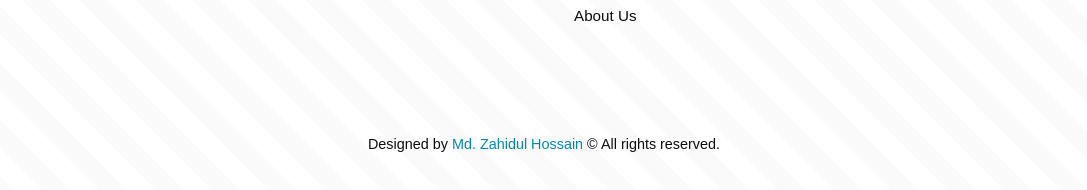
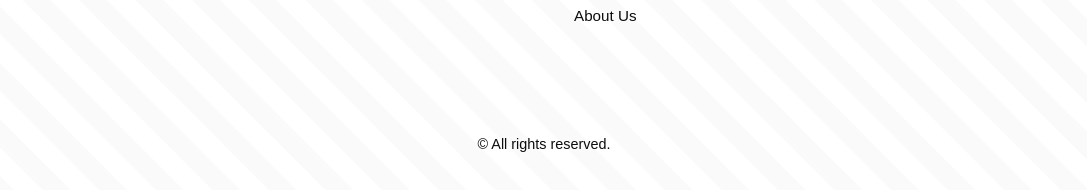
Before and after one commit to PeepCompany/Peep-Website, a plain HTML site: page index.html in a window 1280 px wide. Shown: the part 5407-5597 px from the top of the page, without its empty margins (96-1183 px from the left). Drawn offline with Linux system fonts and the light colour scheme; a script that the page names is missing.

Commit message:
Update index.html

```diff
--- a/index.html
+++ b/index.html
@@ -436,7 +436,7 @@
     </div>
 
     <div class="footer-bottom">
-        <p>Designed by <a href="#">Md. Zahidul Hossain</a> © All rights reserved.</p>
+        <p>© All rights reserved.</p>
     </div>
 </footer>
 
```
